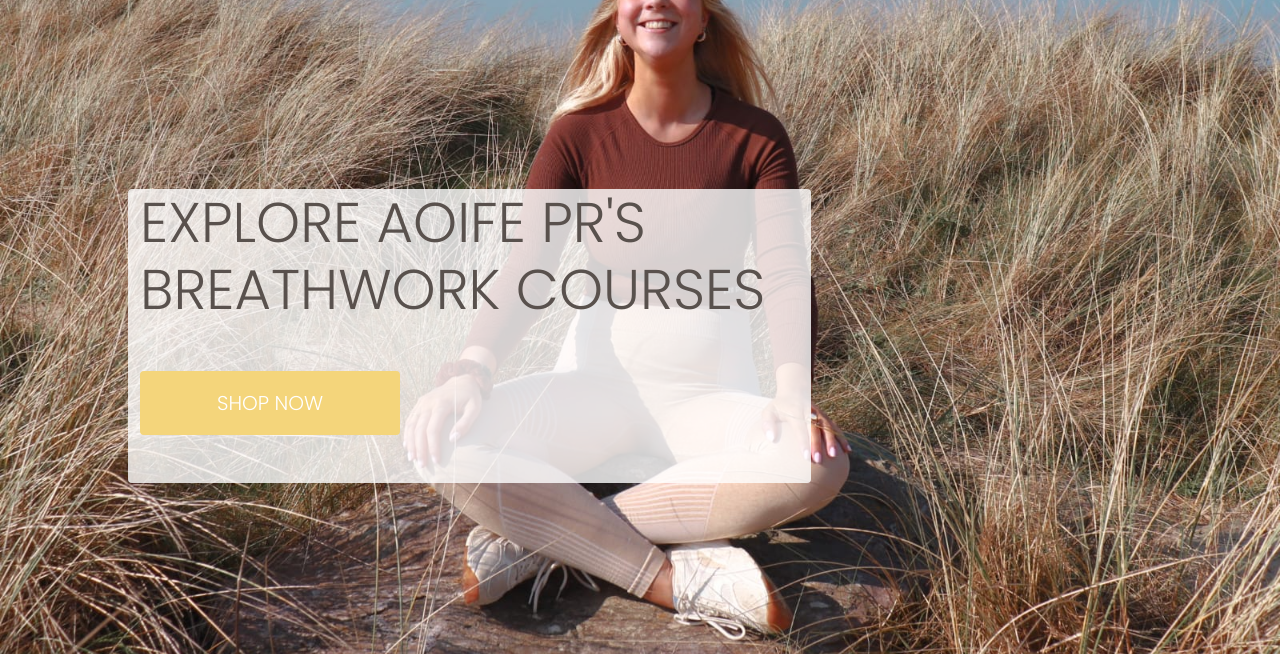
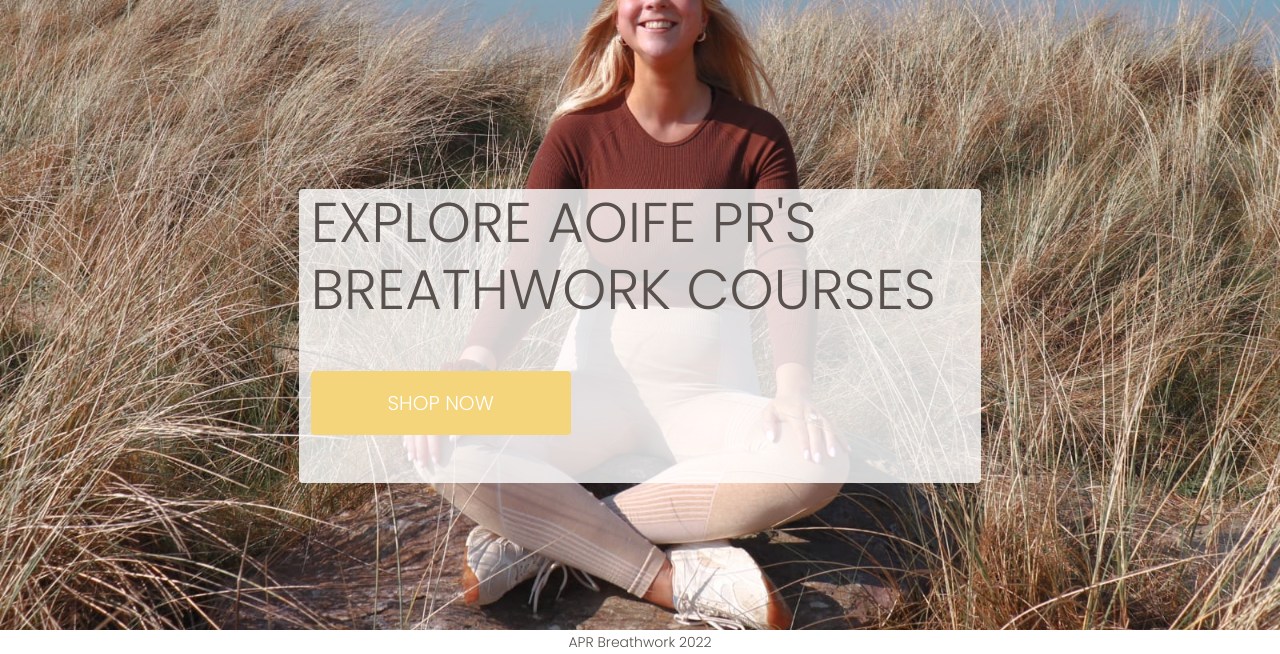
Before and after one commit to ItsAlanK/apr-breathwork, a Django app: page / in a window 1280 px wide. Shown: the part 146-800 px from the top of the page. Run offline with Django 3.2, Linux system fonts and the light colour scheme; some libraries are stand-ins or nearby versions; some web fonts are replaced.

Commit message:
Add footer include to base.html

```diff
--- a/apr_breathwork/home/templates/home/index.html
+++ b/apr_breathwork/home/templates/home/index.html
@@ -12,7 +12,7 @@
 {% block content %}
     <div class="container h-100">
         <div class="row h-100">
-            <div class="col-lg-8 my-auto jumbotron rounded">
+            <div class="col-11 col-lg-8 my-auto mx-auto jumbotron rounded">
                 <h1 class="display-4 logo-font text-grey">
                     Explore Aoife PR's Breathwork Courses
                 </h1>
--- a/apr_breathwork/templates/base.html
+++ b/apr_breathwork/templates/base.html
@@ -118,6 +118,10 @@
     {% block content %}
     {% endblock %}
 
+    <footer>
+        {% include 'includes/footer.html' %}
+    </footer>
+
     {% block postloadjs %}
     {% endblock %}
 
--- /dev/null
+++ b/apr_breathwork/templates/includes/footer.html
@@ -0,0 +1,7 @@
+<div class="container-fluid fixed-bottom">
+    <div class="row bg-white">
+        <a class="text-center text-grey text-smaller text-decoration-none" href="#">
+            <p class="mb-0"><small>APR Breathwork 2022</small></p>
+        </a>
+    </div>
+</div>
```
